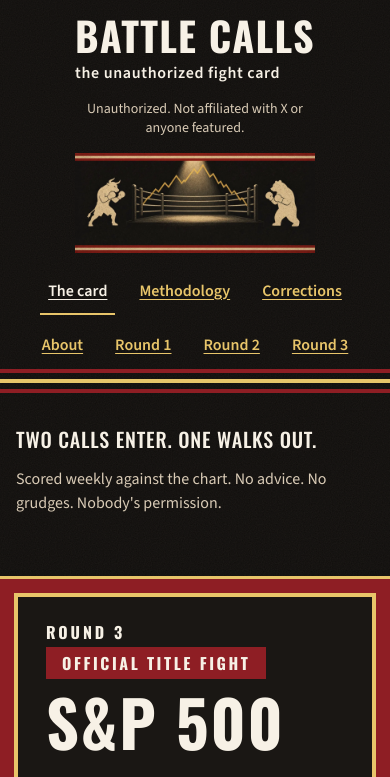
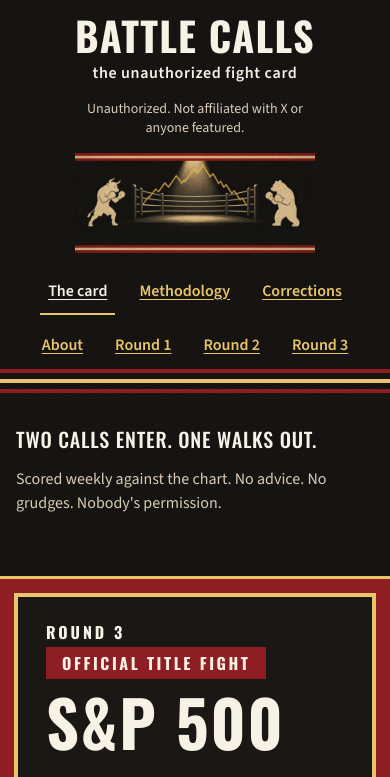
Before and after one commit to KidRunComVC/battle-calls-2, a website: page site/index.html in a window 390 px wide. Shown: the top 777 px of the page. Drawn offline with Linux system fonts and the light colour scheme.

Commit message:
Center the phone header tagline under the title
The subtitle was still flex-start on small screens, so it sat on the title's left edge. Center it below 760px and leave the desktop lockup left-aligned.

Co-authored-by: KidRunComVC <KidRunComVC@users.noreply.github.com>

```diff
--- a/css/site.css
+++ b/css/site.css
@@ -296,6 +296,18 @@ a:hover {
   font-weight: 600;
   letter-spacing: 0.04em;
   line-height: 1.4;
+}
+
+@media (max-width: 759px) {
+  .site-name {
+    align-items: center;
+    text-align: center;
+  }
+
+  .site-name-sub {
+    align-self: center;
+    text-align: center;
+  }
 }
 
 .site-name:hover .site-name-main {
--- a/site/css/site.css
+++ b/site/css/site.css
@@ -296,6 +296,18 @@ a:hover {
   font-weight: 600;
   letter-spacing: 0.04em;
   line-height: 1.4;
+}
+
+@media (max-width: 759px) {
+  .site-name {
+    align-items: center;
+    text-align: center;
+  }
+
+  .site-name-sub {
+    align-self: center;
+    text-align: center;
+  }
 }
 
 .site-name:hover .site-name-main {
```
